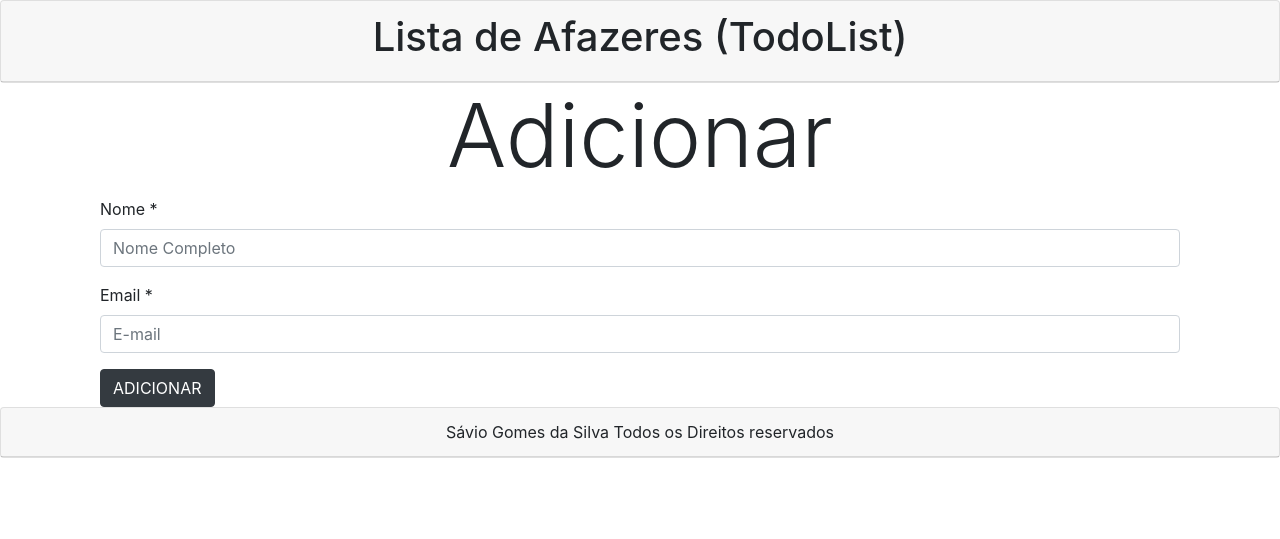
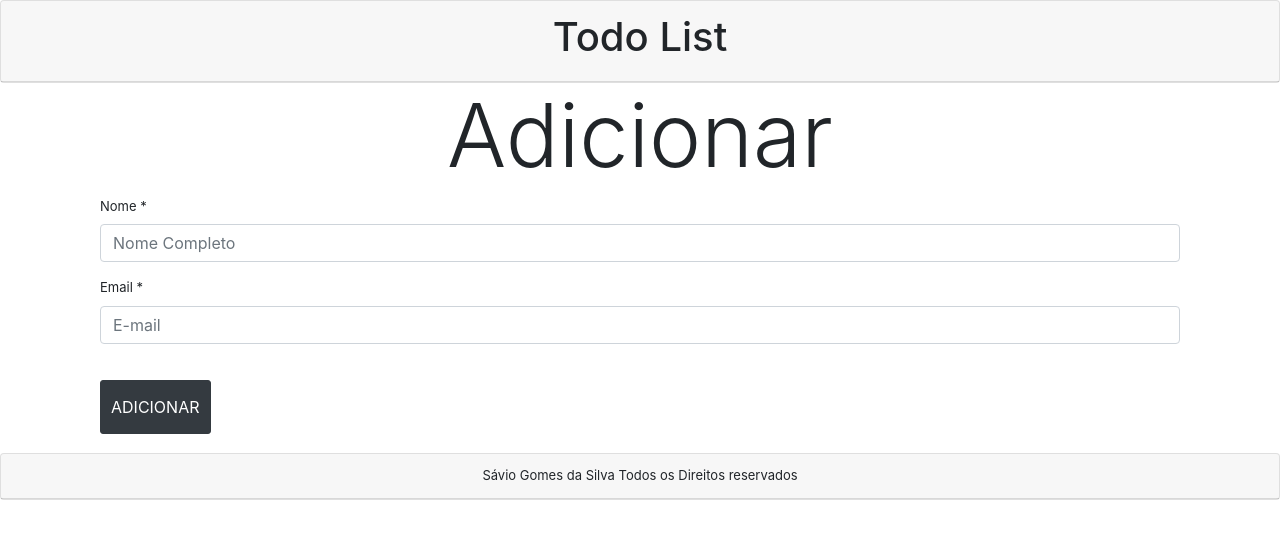
Before and after one commit to Portuga02/Todo_List, a PHP site: page /Todo_List/contatos/add in a window 1280 px wide. Shown: the top 539 px of the page. Run offline with PHP 8.4, Linux system fonts and the light colour scheme; some libraries are stand-ins or nearby versions.

```diff
--- a/assets/css/config.css
+++ b/assets/css/config.css
@@ -1,16 +1,27 @@
-#botoes{
+#botoes {
     margin-top: 20px;
-
     line-height: 40px;
     padding-left: 10px;
     padding-right: 10px;
     border-radius: 3px;
 }
-body{
+
+body {
     font-size: 13px;
+}
 
-
-}
-table{
+table {
     font-size: 14px;
 }
+
+#botoesBaixo {
+    margin-top: 20px;
+    line-height: 40px;
+    padding-left: 10px;
+    padding-right: 10px;
+    border-radius: 3px;
+}
+
+#footer {
+    margin-top: 20px;
+}
--- a/views/add.php
+++ b/views/add.php
@@ -8,7 +8,7 @@
 	<title>Todo List</title>
 	<link rel="stylesheet" href="https://stackpath.bootstrapcdn.com/bootstrap/4.4.1/css/bootstrap.min.css" integrity="sha384-Vkoo8x4CGsO3+Hhxv8T/Q5PaXtkKtu6ug5TOeNV6gBiFeWPGFN9MuhOf23Q9Ifjh" crossorigin="anonymous">
 
-	<link rel="stylesheet" href="../assets/css/style_index.css">
+	<link rel="stylesheet" href="../assets/css/config.css">
 </head>
 
 <body>
@@ -38,9 +38,10 @@
 				</div>
 
 				<div class="col-xs-12">
-					<button class="btn btn-dark" id="botoes" value="Adicionar"> ADICIONAR</button>
+					<button id="botoesBaixo" class="btn btn-dark" id="botoes" value="Adicionar"> ADICIONAR</button>
 				</div>
 			</form>
+			<br>
 		</div>
 	</div>
 	<script src="https://code.jquery.com/jquery-3.3.1.slim.min.js" integrity="sha384-q8i/X+965DzO0rT7abK41JStQIAqVgRVzpbzo5smXKp4YfRvH+8abtTE1Pi6jizo" crossorigin="anonymous"></script>
--- a/views/edit.php
+++ b/views/edit.php
@@ -13,7 +13,7 @@
 
 <body>
 	<h3 class="display-2 text-center">Editar Usuários</h3>
-
+	<div class="container">
 		<form method="POST">
 			<div class="form-group">
 				<label for="formGroupExampleInput">Nome: </label><br />
@@ -27,6 +27,8 @@
 
 		</form>
 </body>
+<br>
+</div>
 <script src="https://code.jquery.com/jquery-3.3.1.slim.min.js" integrity="sha384-q8i/X+965DzO0rT7abK41JStQIAqVgRVzpbzo5smXKp4YfRvH+8abtTE1Pi6jizo" crossorigin="anonymous"></script>
 <script src="https://cdnjs.cloudflare.com/ajax/libs/popper.js/1.14.7/umd/popper.min.js" integrity="sha384-UO2eT0CpHqdSJQ6hJty5KVphtPhzWj9WO1clHTMGa3JDZwrnQq4sF86dIHNDz0W1" crossorigin="anonymous"></script>
 <script src="https://stackpath.bootstrapcdn.com/bootstrap/4.3.1/js/bootstrap.min.js" integrity="sha384-JjSmVgyd0p3pXB1rRibZUAYoIIy6OrQ6VrjIEaFf/nJGzIxFDsf4x0xIM+B07jRM" crossorigin="anonymous"></script>
--- a/views/template.php
+++ b/views/template.php
@@ -7,22 +7,22 @@
 	<meta http-equiv="X-UA-Compatible" content="ie=edge">
 	<link rel="stylesheet" href="https://stackpath.bootstrapcdn.com/bootstrap/4.3.1/css/bootstrap.min.css" integrity="sha384-ggOyR0iXCbMQv3Xipma34MD+dH/1fQ784/j6cY/iJTQUOhcWr7x9JvoRxT2MZw1T" crossorigin="anonymous">
 
-	<title>Lista de Afazeres (TodoList)</title>
-	<link rel="stylesheet" type="text/css" href="<?php echo BASE_URL; ?>assets/css/style_adicionar.css" />
+	<title> (TodoList)</title>
+	<link rel="stylesheet" type="text/css" href="<?php echo BASE_URL; ?>assets/css/config.css" />
 	<script type="text/javascript" src="<?php echo BASE_URL; ?>assets/js/script.js"></script>
 </head>
 
 <body>
 	<div class="card text-center">
 		<div class="card-header">
-			<h1 class="display-5 text-center">Lista de Afazeres (TodoList)</h1>
+			<h1 class="display-5 text-center"> Todo List</h1>
 		</div>
 	</div>
 	<section>
 		<?php $this->loadViewInTemplate($viewName, $viewData); ?>
 	</section>
 
-	<div class="card text-center">
+	<div class="card text-center" id="Footer">
 		<div class="card-header">
 
 			Sávio Gomes da Silva
```
Also changed, not shown: README.md. Lines whose indentation alone changed are shown as unchanged.
